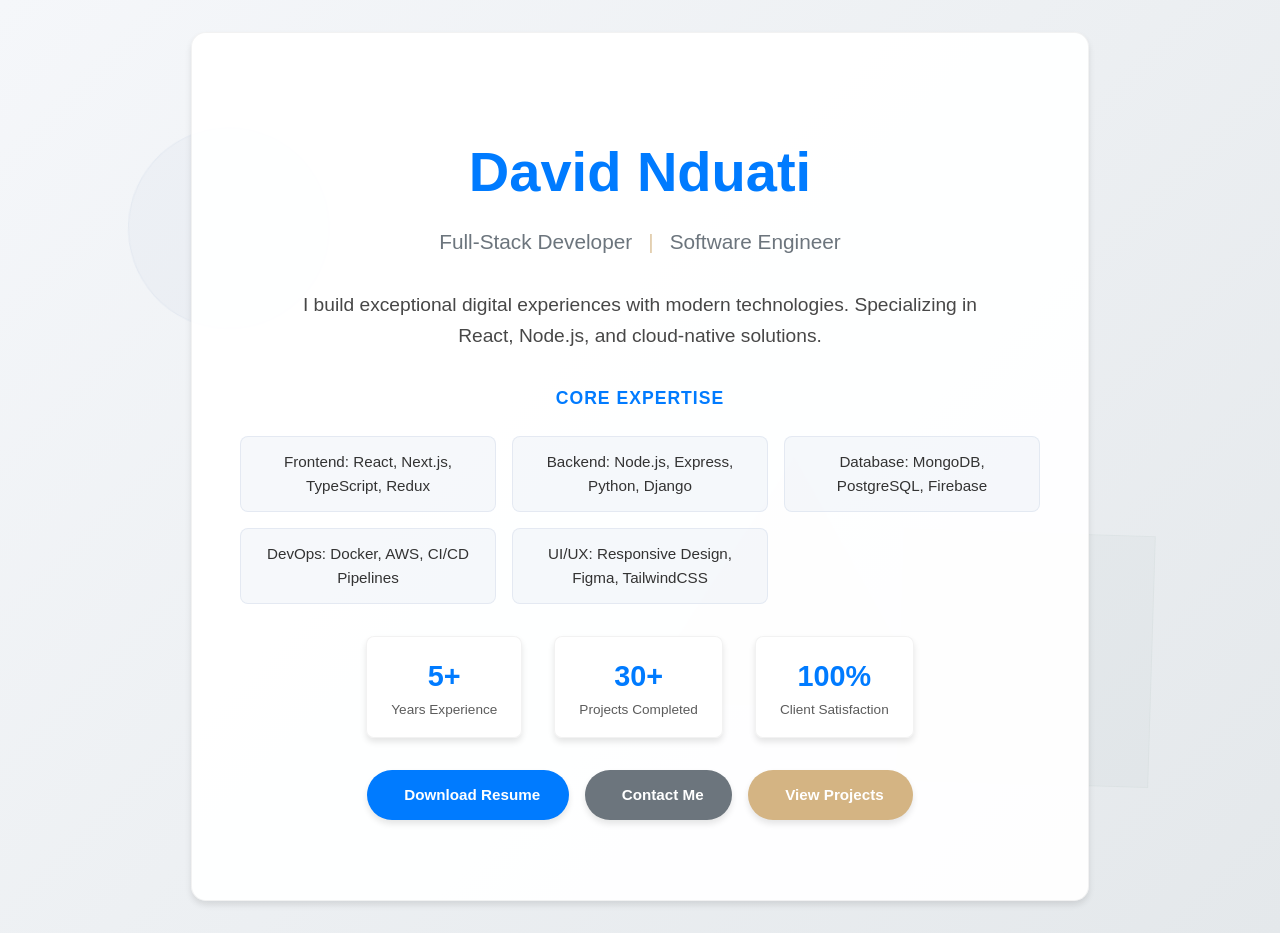
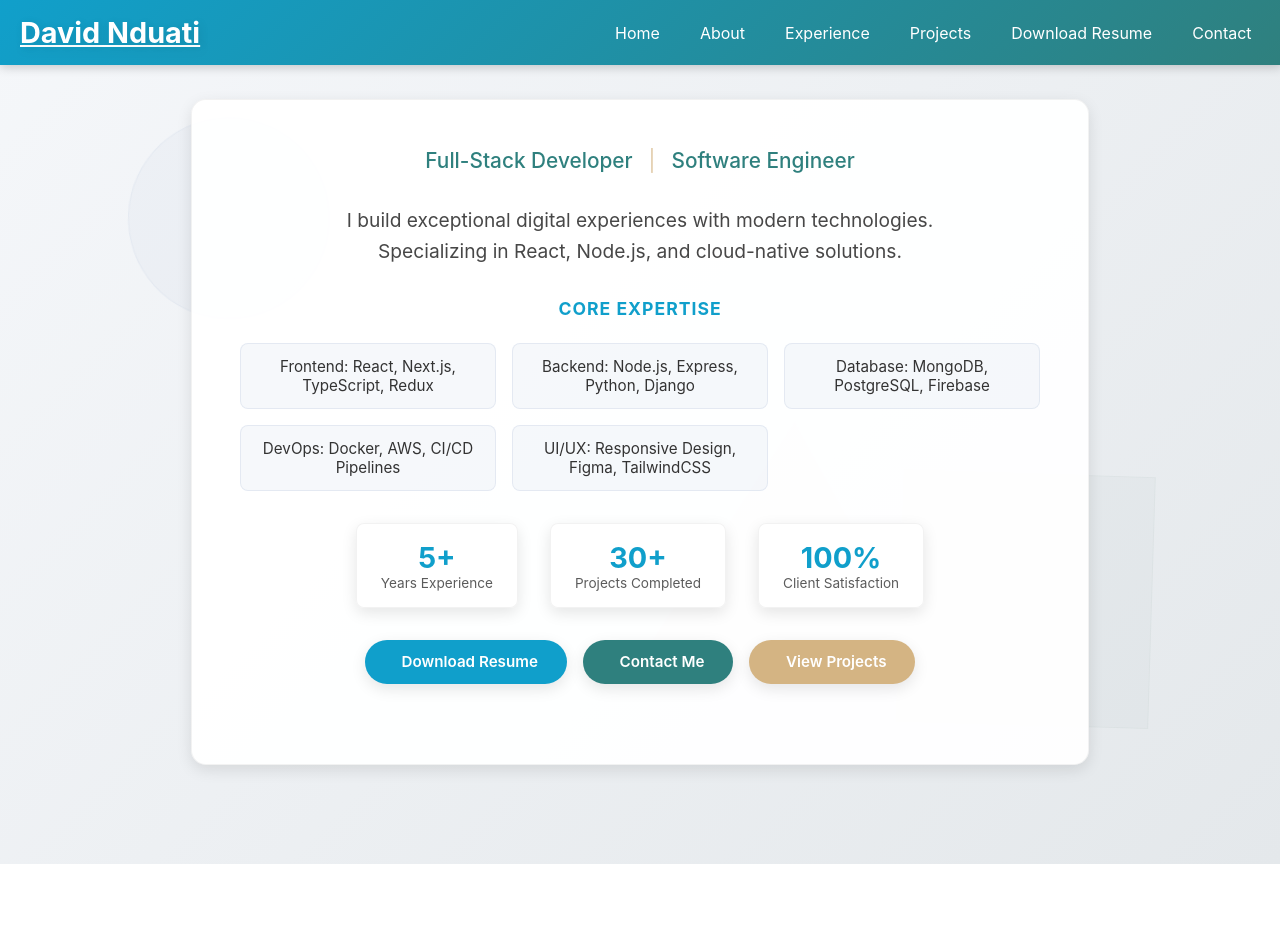
Before and after one commit to D-nduati/PortFolio4, a React (Create React App) app: page / in a window 1280 px wide. After the commit the page ends 864 px from the top, so only its background shows below. Built offline with nearby package versions, Linux system fonts and the light colour scheme.

Commit message:
fixed routing

```diff
--- a/package.json
+++ b/package.json
@@ -8,6 +8,7 @@
     "react": "^18.1.0",
     "react-dom": "^18.1.0",
     "react-router": "^7.4.1",
+    "react-router-dom": "^6.30.1",
     "react-scripts": "^5.0.1",
     "react-scroll": "^1.9.2"
   },
--- a/src/components/App.jsx
+++ b/src/components/App.jsx
@@ -1,41 +1,11 @@
-import React from 'react';
-import Home from './Home';
-import About from './About';
-import Experience from './Exerience';
-import Projects from './Projects';
-import Resume from './Resume';
-import Contact from './Contact';
-import Navbar from './NavBar'
-import Footer from './Footer'; // Optional: Add a Footer component
-import './App.css'; // Global styles
+import { Outlet } from "react-router-dom";
 
-const App = () => {
+const App = ({ children }) => {
   return (
-    <div className="App">
-      {/* Navbar */}
-      <Navbar />
-
-      {/* Home Section */}
-      <Home />
-
-      {/* About Section */}
-      <About />
-
-      {/* Experience Section */}
-      <Experience />
-
-      {/* Projects Section */}
-      <Projects />
-
-      {/* Resume Section */}
-      <Resume />
-
-      {/* Contact Section */}
-      <Contact />
-
-      {/* Footer (Optional) */}
-      <Footer />
-    </div>
+    <main className="app-content">
+      {children}
+      <Outlet/>
+    </main>
   );
 };
 
--- /dev/null
+++ b/src/components/ErrorPage.jsx
@@ -0,0 +1,9 @@
+import React from 'react'
+
+function ErrorPage() {
+  return (
+    <div>ErrorPage</div>
+  )
+}
+
+export default ErrorPage
--- a/src/components/Exerience.jsx
+++ b/src/components/Experience.jsx
@@ -3,7 +3,7 @@ import './styles/Experience.css'
 
 const Experience = () => {
   return (
-    <section id="experience" className="experience-section">
+    <section id="Experience" className="Experience-section">
       <h2>Experience</h2>
       <div className="timeline">
         <div className="timeline-item">
@@ -22,7 +22,7 @@ const Experience = () => {
             <li>Enhanced user engagement through modern UI/UX design.</li>
           </ul>
         </div>
-        {/* Add more experiences */}
+        {/* Add more Experiences */}
       </div>
     </section>
   );
--- a/src/components/Home.jsx
+++ b/src/components/Home.jsx
@@ -3,10 +3,12 @@ import './styles/Home.css';
 
 const Home = () => {
   return (
-    <section id="home" className="home-section">
+    <section id="home" className="home-section"
+
+    >
       <div className="home-content">
         <div className="profile-header">
-          <h1 className="animated-text">David Nduati</h1>
+          {/* <h1 className="animated-text">David Nduati</h1> */}
           <div className="title-container">
             <span className="job-title">Full-Stack Developer</span>
             <span className="job-divider">|</span>
--- a/src/components/NavBar.jsx
+++ b/src/components/NavBar.jsx
@@ -1,41 +1,91 @@
 import React, { useState, useEffect } from 'react';
-import { Link } from 'react-scroll';
+import { NavLink ,Link} from 'react-router-dom';
 import './styles/Navbar.css';
 
 const Navbar = () => {
   const [isMobile, setIsMobile] = useState(false);
   const [isScrolled, setIsScrolled] = useState(false);
 
-  // Toggle mobile menu
   const toggleMobileMenu = () => {
     setIsMobile(!isMobile);
   };
 
-  // Change navbar color on scroll
   useEffect(() => {
     const handleScroll = () => {
-      if (window.scrollY > 50) {
-        setIsScrolled(true);
-      } else {
-        setIsScrolled(false);
-      }
+      setIsScrolled(window.scrollY > 50);
     };
 
     window.addEventListener('scroll', handleScroll);
     return () => window.removeEventListener('scroll', handleScroll);
   }, []);
 
+  const closeMobileMenu = () => {
+    if (isMobile) {
+      setIsMobile(false);
+    }
+  };
+
   return (
     <nav className={`navbar ${isScrolled ? 'scrolled' : ''}`}>
-      <div className="navbar-brand">David Nduati</div>
+      <NavLink to="/" className="navbar-brand" onClick={closeMobileMenu}>
+        David Nduati
+      </NavLink>
+
       <div className={`navbar-links ${isMobile ? 'active' : ''}`}>
-        <Link to="/home" smooth={true} onClick={() => setIsMobile(false)}>Home</Link>
-        <Link to="/about" smooth={true} onClick={() => setIsMobile(false)}>About</Link>
-        <Link to="/experience" smooth={true} onClick={() => setIsMobile(false)}>Experience</Link>
-        <Link to="/projects" smooth={true} onClick={() => setIsMobile(false)}>Projects</Link>
-        <Link to="/resume" smooth={true} onClick={() => setIsMobile(false)}>Download Resume</Link>
-        <Link to="/contact" smooth={true} onClick={() => setIsMobile(false)}>Contact</Link>
+        <NavLink
+          to="/"
+          end
+          className={({ isActive }) => isActive ? 'nav-link active' : 'nav-link'}
+          onClick={closeMobileMenu}
+        >
+          Home
+        </NavLink>
+
+        <NavLink
+          to="about"
+          smooth={true}
+          className="nav-link"
+          onClick={closeMobileMenu}
+        >
+          About
+        </NavLink>
+
+        <NavLink
+          to="/experience"
+          smooth={true}
+          className="nav-link"
+          onClick={closeMobileMenu}
+        >
+          Experience
+        </NavLink>
+
+        <NavLink
+          to="/projects"
+          smooth={true}
+          className="nav-link"
+          onClick={closeMobileMenu}
+        >
+          Projects
+        </NavLink>
+
+        <NavLink
+          to="/resume"
+          className={({ isActive }) => isActive ? 'nav-link active' : 'nav-link'}
+          onClick={closeMobileMenu}
+        >
+          Download Resume
+        </NavLink>
+
+        <Link
+          to="/contact"
+          smooth={true}
+          className="nav-link"
+          onClick={closeMobileMenu}
+        >
+          Contact
+        </Link>
       </div>
+
       <div className="hamburger" onClick={toggleMobileMenu}>
         <div className="line"></div>
         <div className="line"></div>
--- a/src/index.js
+++ b/src/index.js
@@ -1,52 +1,48 @@
 import React from 'react';
 import ReactDOM from 'react-dom/client';
 import './index.css';
-import {
-	createBrowserRouter,
-	RouterProvider,
-  } from "react-router";import App from './components/App.jsx'
+import { createBrowserRouter, RouterProvider } from 'react-router-dom';
+import App from './components/App.jsx';
 import About from './components/About.jsx';
-import Experience from './components/Exerience.jsx';
+import Experience from './components/Experience.jsx';
 import Resume from './components/Resume.jsx';
 import Contact from './components/Contact.jsx';
 import Home from './components/Home.jsx';
 import Projects from './components/Projects.jsx';
+import Navbar from './components/NavBar.jsx';
+import ErrorPage from './components/ErrorPage.jsx';
+
+
+
+const RootLayout = ({ children }) => {
+  return (
+    <>
+      <Navbar />
+      <App>{children}</App>
+    </>
+  );
+};
 
 
 const router = createBrowserRouter([
-	{
-		path: "/",
-		element: <Home />,
-	},
-	{
-		path: "/about",
-		element: <About />,
-	},
-	{
-		path: "/experience",
-		element: <Experience />,
-	},
-	{
-		path: "/projects",
-		element: <Projects />,
-	},
-	{
-		path: "/resume",
-		element: <Resume />,
-	},
-	{
-		path: "/contact",
-		element: <Contact />,
-	},
+  {
+    path: '/',
+    element: <RootLayout />,
+    errorElement: <ErrorPage />,
+    children: [
+      { index: true, element: <Home /> },
+      { path: 'about', element: <About /> },
+      { path: 'experience', element: <Experience /> },
+      { path: 'projects', element: <Projects /> },
+      { path: 'resume', element: <Resume /> },
+      { path: 'contact', element: <Contact /> },
+    ],
+  },
 ]);
 
-
-
-
 const root = ReactDOM.createRoot(document.getElementById('root'));
-
 root.render(
-
-
-	<RouterProvider router={router} />
+  <React.StrictMode>
+    <RouterProvider router={router} />
+  </React.StrictMode>
 );
```
Also changed, not shown: 1 other file (tests, documents, lock files or other folders).
